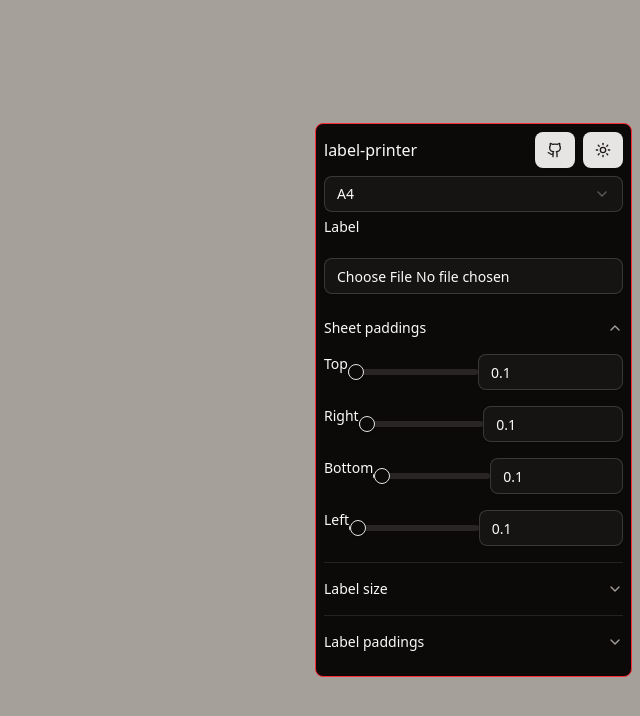
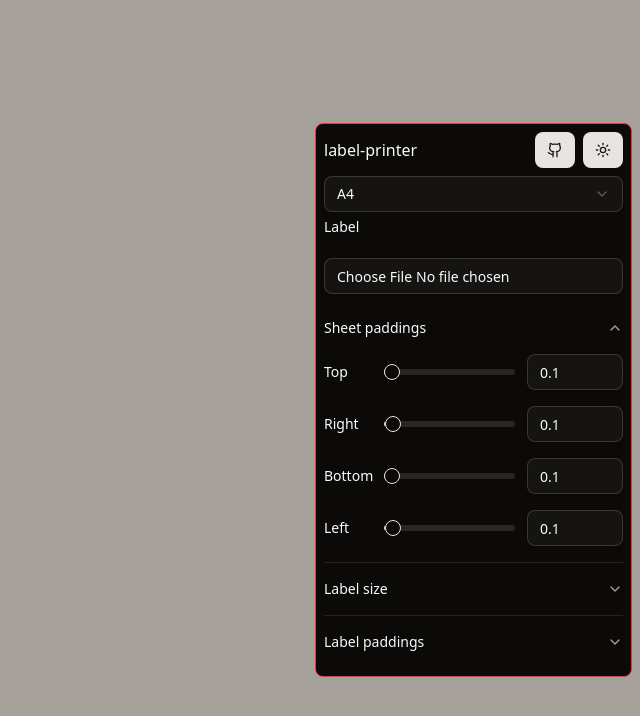
Before and after one commit to cartaplassa/label-printer, a React (Vite) app: page / in a window 1280 px wide. Shown: the top 716 px of the page, without its empty margins (640-1280 px from the left). Built offline with nearby package versions, Linux system fonts and the light colour scheme.

Commit message:
fix: ui styles

```diff
--- a/src/blocks/Page.tsx
+++ b/src/blocks/Page.tsx
@@ -81,7 +81,9 @@ function Sheet({ className, ...rest }: SheetProps) {
                     gridTemplateRows: `repeat(${rows}, ${labelHeight + measurementUnit})`,
                 }}
             >
-                {[...Array(columns * rows).keys()].map((i) => (
+                {columns > 0 &&
+                    rows > 0 &&
+                    [...Array(columns * rows).keys()].map((i) => (
                         <div
                             key={i}
                             style={{
--- a/src/components/Settings/PositionsAccordion.tsx
+++ b/src/components/Settings/PositionsAccordion.tsx
@@ -28,8 +28,8 @@ function NumberSetter({
     ...rest
 }: NumberSetterProps) {
     return (
-        <div className={cn('flex', className)} {...rest}>
-            <span>{label}</span>
+        <div className={cn('flex gap-3 items-center', className)} {...rest}>
+            <span className="min-w-12 max-w-12">{label}</span>
             <Slider
                 defaultValue={[value]}
                 onValueChange={(newValue) => setValue(newValue[0])}
@@ -39,7 +39,9 @@ function NumberSetter({
                 className={cn('grow')}
             />
             <Input
+                className="min-w-24 max-w-24"
                 type="number"
+                step={0.01}
                 value={value}
                 onChange={(e) => setValue(Number(e.target.value))}
             />
```
Lines whose indentation alone changed are shown as unchanged.
